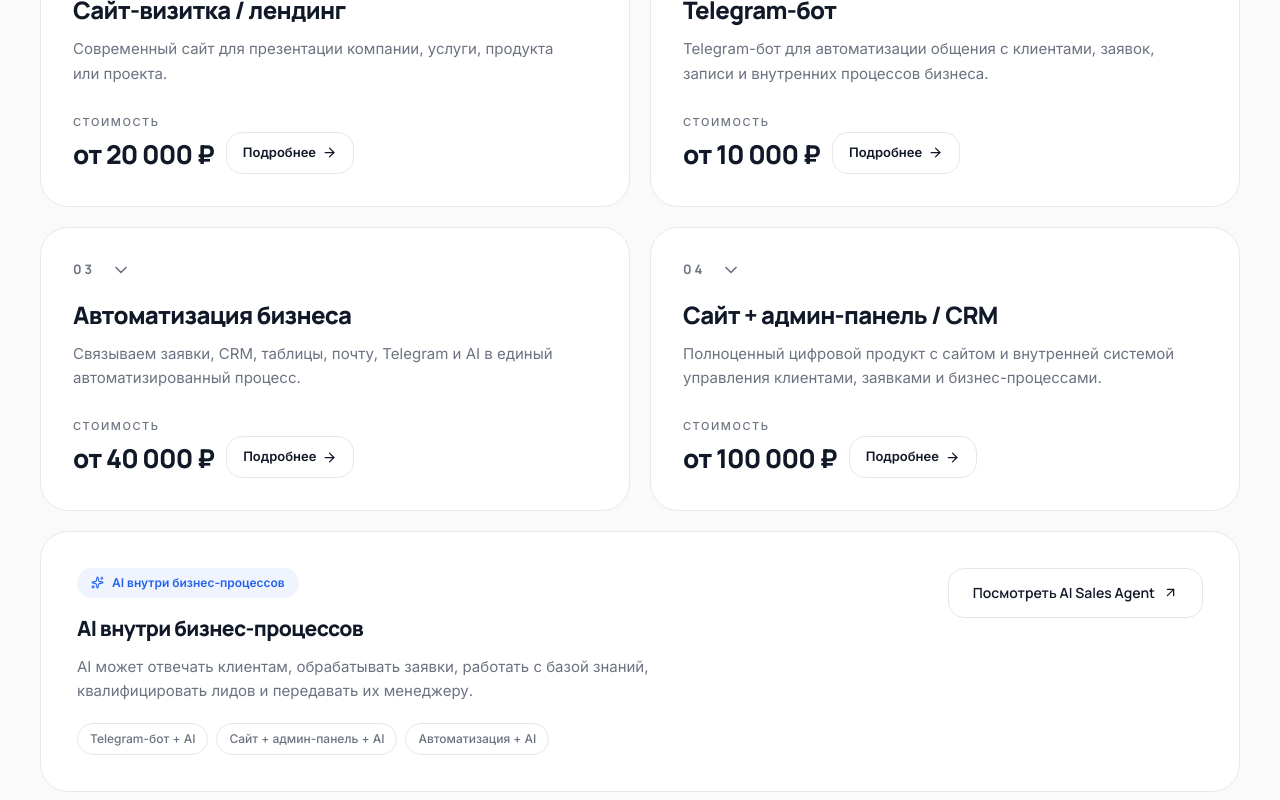
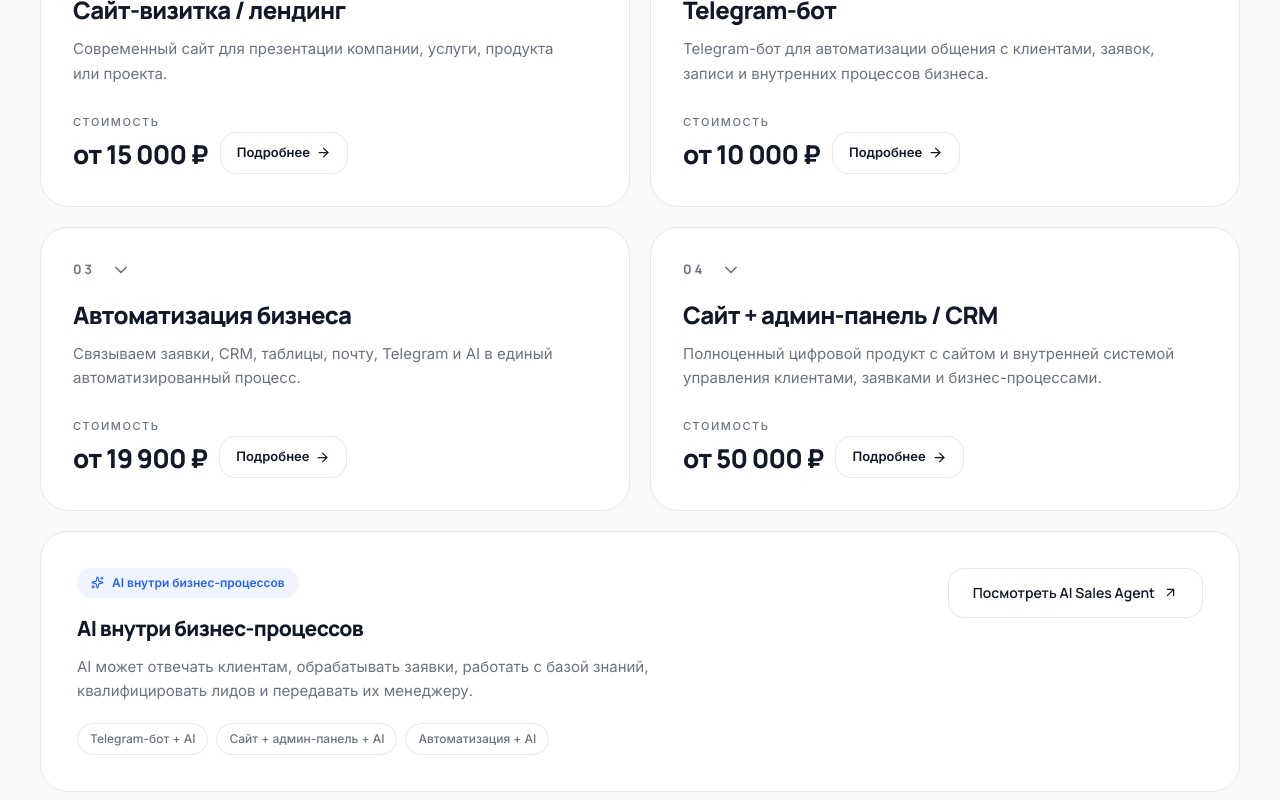
Before and after one commit to ilya33836-cpu/ilya33836-cpu.github.io, a React (Vite) app: page / in a window 1280 px wide. Shown: the part 1260-2060 px from the top of the page. Built offline with nearby package versions, Linux system fonts and the light colour scheme.

Commit message:
Update portfolio service pricing

```diff
--- a/src/data/faq.ts
+++ b/src/data/faq.ts
@@ -2,7 +2,7 @@ export const faqItems = [
   {
     question: 'Сколько стоит лендинг?',
     answer:
-      'Сайт-визитка или лендинг — от 20 000 ₽. В цену входит структура, базовый текст, дизайн, адаптив под телефон и компьютер, формы связи, кнопки в Telegram и публикация в интернете.',
+      'Сайт-визитка или лендинг — от 15 000 ₽. В цену входит структура, базовый текст, дизайн, адаптив под телефон и компьютер, формы связи, кнопки в Telegram и публикация в интернете.',
   },
   {
     question: 'Почему указана цена «от»?',
@@ -22,7 +22,7 @@ export const faqItems = [
   {
     question: 'Делаете CRM, Web App и внутренние системы?',
     answer:
-      'Да. Сайт + админ-панель или CRM — от 100 000 ₽: клиентская часть, backend, база данных, роли пользователей, статусы заявок, поиск и фильтры, аналитика и API. Примеры — AUTOHUB и NEXORA в разделе проектов, там же есть демо-доступы.',
+      'Да. Сайт + админ-панель или CRM — от 50 000 ₽: клиентская часть, backend, база данных, роли пользователей, статусы заявок, поиск и фильтры, аналитика и API. Примеры — AUTOHUB и NEXORA в разделе проектов, там же есть демо-доступы.',
   },
   {
     question: 'Можно ли заказать AI-агента?',
--- a/src/data/services.ts
+++ b/src/data/services.ts
@@ -25,7 +25,7 @@ export const pricingServices: PricingService[] = [
     id: 'landing',
     number: '01',
     title: 'Сайт-визитка / лендинг',
-    price: 'от 20 000 ₽',
+    price: 'от 15 000 ₽',
     description:
       'Современный сайт для презентации компании, услуги, продукта или проекта.',
     includes: [
@@ -91,7 +91,7 @@ export const pricingServices: PricingService[] = [
     id: 'automation',
     number: '03',
     title: 'Автоматизация бизнеса',
-    price: 'от 40 000 ₽',
+    price: 'от 19 900 ₽',
     description:
       'Связываем заявки, CRM, таблицы, почту, Telegram и AI в единый автоматизированный процесс.',
     includes: [
@@ -118,7 +118,7 @@ export const pricingServices: PricingService[] = [
     id: 'crm',
     number: '04',
     title: 'Сайт + админ-панель / CRM',
-    price: 'от 100 000 ₽',
+    price: 'от 50 000 ₽',
     description:
       'Полноценный цифровой продукт с сайтом и внутренней системой управления клиентами, заявками и бизнес-процессами.',
     includes: [
```
